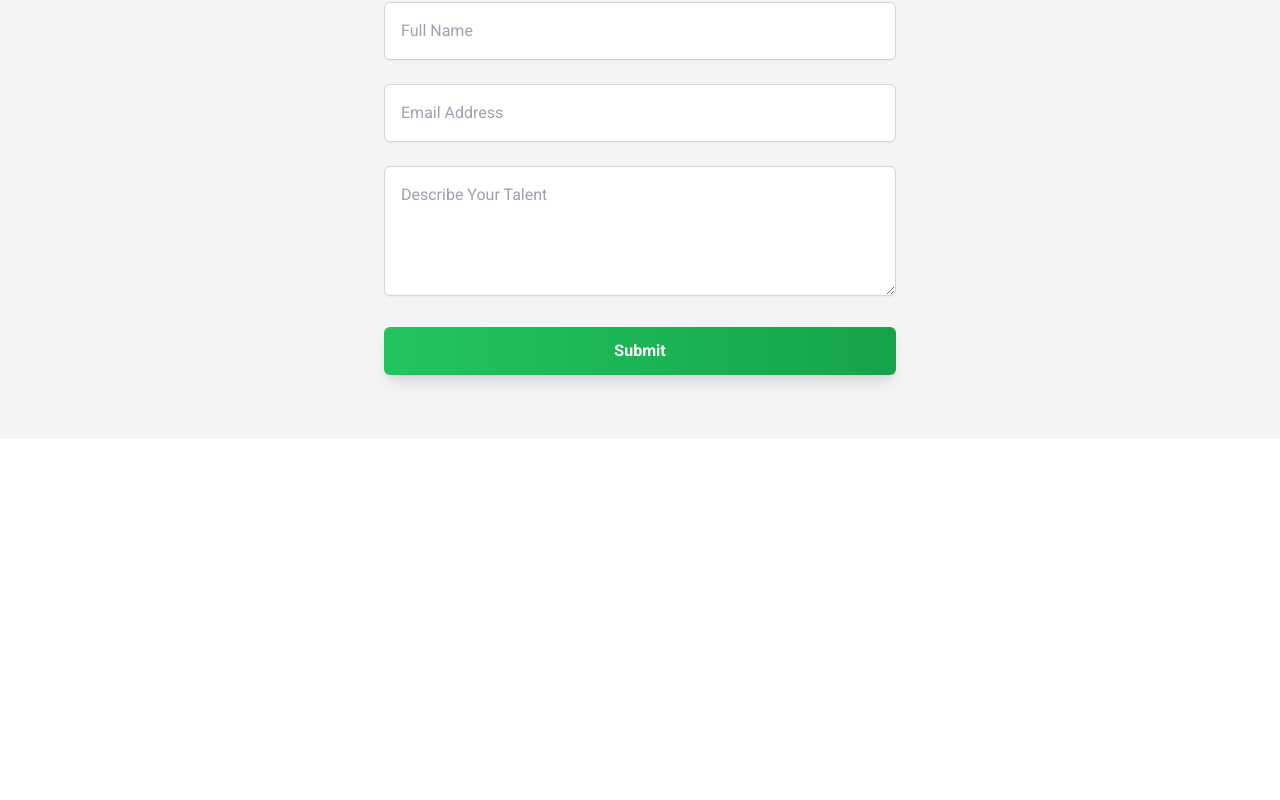
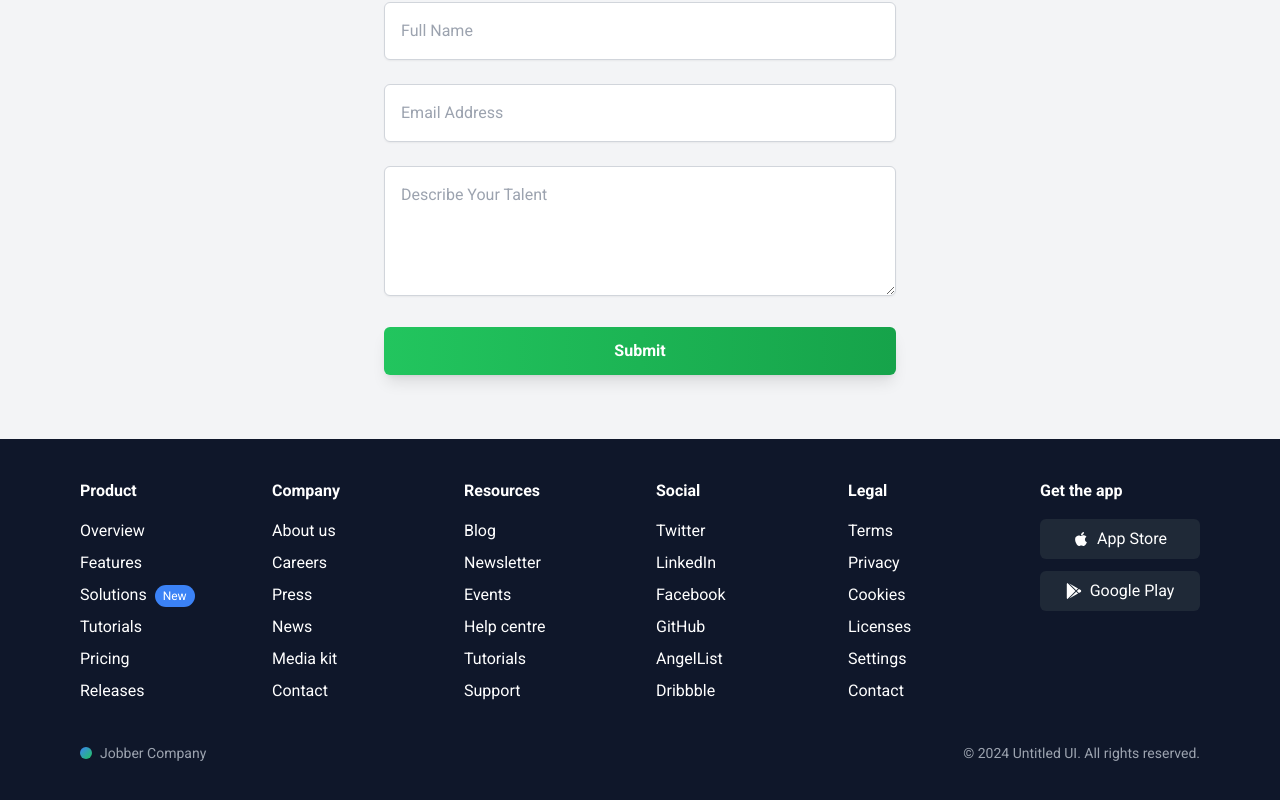
Before and after one commit to mktmakanta/Jobber, a Next.js app: page /findtalent in a window 1280 px wide. Shown: the part 734-1534 px from the top of the page. Before the commit the page ends 1173 px from the top, so only its background shows below. Built offline with nearby package versions, Linux system fonts and the light colour scheme; no server answers.

Commit message:
having issues with local git

```diff
--- a/app/layout.jsx
+++ b/app/layout.jsx
@@ -2,10 +2,12 @@ import Navbar from "@/components/NavBar";
 import "./globals.css";
 import { Roboto } from "next/font/google";
 import { SessionProvider } from "next-auth/react";
+import Footer from "@/components/Footer";
 
 const roboto = Roboto({
   weight: ["400", "700"],
   subsets: ["latin"],
+  display: "swap",
 });
 export const metadata = {
   title: "Jobber website",
@@ -15,12 +17,11 @@ export const metadata = {
 export default function RootLayout({ children }) {
   return (
     <SessionProvider>
-      <html lang="en">
-        <body className={roboto.className}>
+      <html lang="en" className={roboto.className}>
+        <body>
           <Navbar />
-
           {children}
-          {/* <Footer /> */}
+          <Footer />
         </body>
       </html>
     </SessionProvider>
--- a/app/page.jsx
+++ b/app/page.jsx
@@ -1,9 +1,11 @@
-import Filter from "../features/jobs/Jobs";
+import Hero from "@/components/Hero";
+import JobsFilter from "@/features/jobs/JobsFilter";
 
 export default function Home() {
   return (
-    <>
-      <Filter />
-    </>
+    <main className="min-h-screen">
+      <Hero />
+      <JobsFilter />
+    </main>
   );
 }
```
Also changed, not shown: features/jobs/Jobs.jsx (deleted, +0 -12 lines), features/jobs/JobsFilter.jsx (+7 -8 lines).
